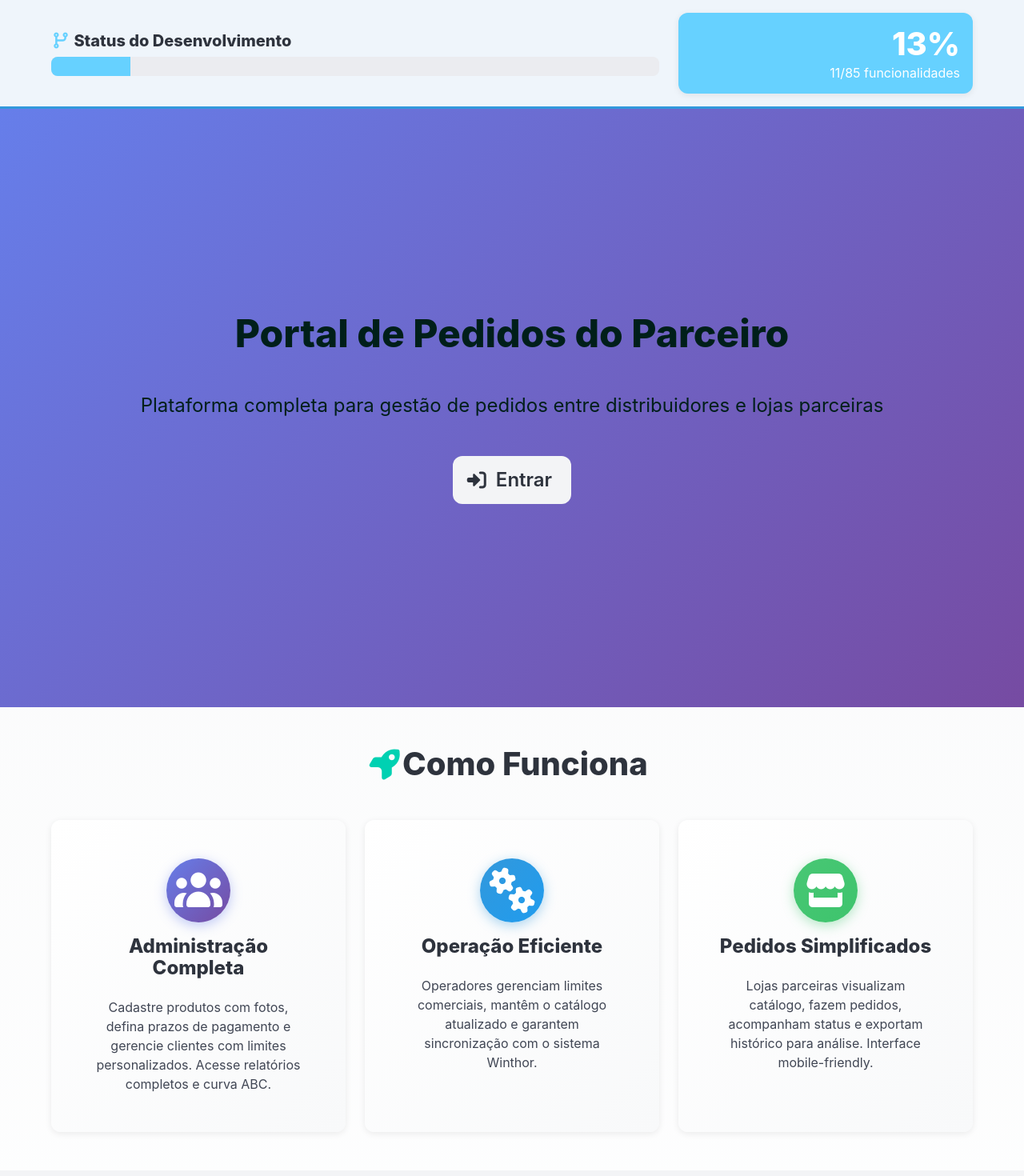
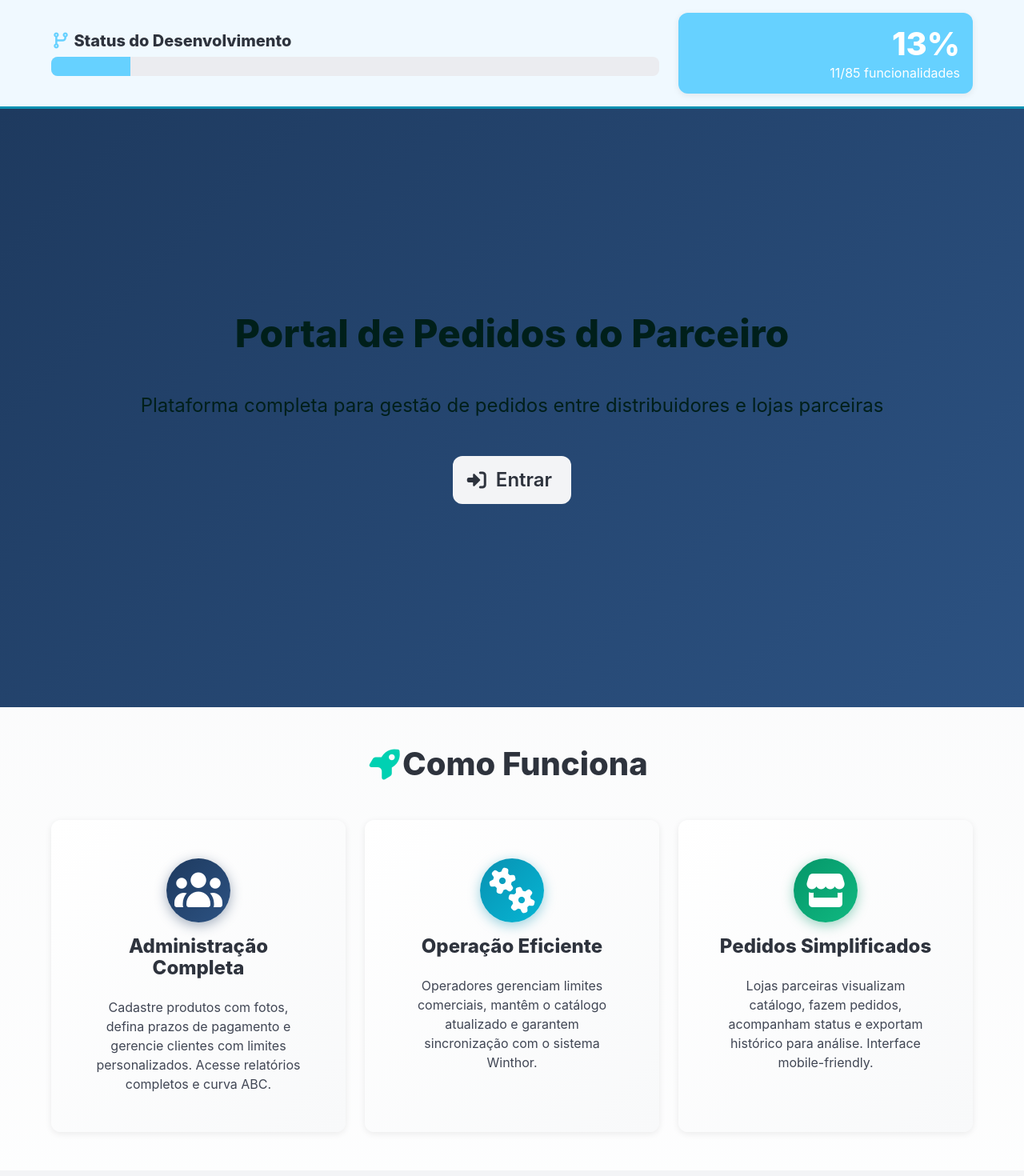
Before and after one commit to marcuslimadev/PortalDePedidosDoParceiro, a Vue app in the folder frontend/: page / in a window 1280 px wide. Shown: the top 1470 px of the page at 80% size. Built offline with nearby package versions, Linux system fonts and the light colour scheme; no server answers.

Commit message:
refactor: update color scheme to professional navy/teal palette

```diff
--- a/frontend/index.html
+++ b/frontend/index.html
@@ -5,7 +5,7 @@
     <link rel="icon" type="image/svg+xml" href="/favicon.svg" />
     <meta name="viewport" content="width=device-width, initial-scale=1.0" />
     <meta name="description" content="Plataforma completa para gestão de pedidos entre distribuidores e lojas parceiras" />
-    <meta name="theme-color" content="#667eea" />
+    <meta name="theme-color" content="#1e3a5f" />
     <title>Portal de Pedidos do Parceiro</title>
   </head>
   <body>
--- a/frontend/src/assets/styles.css
+++ b/frontend/src/assets/styles.css
@@ -29,12 +29,12 @@ html {
 }
 
 ::-webkit-scrollbar-thumb {
-  background: #667eea;
+  background: #2c5282;
   border-radius: 5px;
 }
 
 ::-webkit-scrollbar-thumb:hover {
-  background: #764ba2;
+  background: #1e3a5f;
 }
 
 /* Animations */
@@ -80,8 +80,8 @@ html {
 
 /* Input focus states */
 .input:focus, .textarea:focus, .select select:focus {
-  border-color: #667eea;
-  box-shadow: 0 0 0 0.125em rgba(102, 126, 234, 0.25);
+  border-color: #2c5282;
+  box-shadow: 0 0 0 0.125em rgba(44, 82, 130, 0.25);
 }
 
 /* Notification enhancements */
@@ -91,7 +91,7 @@ html {
 }
 
 .notification.is-primary {
-  border-left-color: #667eea;
+  border-left-color: #2c5282;
 }
 
 .notification.is-info {
--- a/frontend/src/views/HomePage.vue
+++ b/frontend/src/views/HomePage.vue
@@ -203,21 +203,21 @@ const projectProgress = ref(Math.round((completedFeatures.value / totalFeatures.
   height: 80px;
   margin: 0 auto;
   border-radius: 50%;
-  background: linear-gradient(135deg, #667eea 0%, #764ba2 100%);
+  background: linear-gradient(135deg, #1e3a5f 0%, #2c5282 100%);
   display: flex;
   align-items: center;
   justify-content: center;
-  box-shadow: 0 4px 15px rgba(102, 126, 234, 0.4);
+  box-shadow: 0 4px 15px rgba(30, 58, 95, 0.4);
 }
 
 .icon-wrapper-info {
-  background: linear-gradient(135deg, #3298dc 0%, #209cee 100%);
-  box-shadow: 0 4px 15px rgba(50, 152, 220, 0.4);
+  background: linear-gradient(135deg, #0891b2 0%, #06b6d4 100%);
+  box-shadow: 0 4px 15px rgba(8, 145, 178, 0.4);
 }
 
 .icon-wrapper-success {
-  background: linear-gradient(135deg, #48c774 0%, #3ec46d 100%);
-  box-shadow: 0 4px 15px rgba(72, 199, 116, 0.4);
+  background: linear-gradient(135deg, #059669 0%, #10b981 100%);
+  box-shadow: 0 4px 15px rgba(5, 150, 105, 0.4);
 }
 
 .box {
@@ -226,12 +226,12 @@ const projectProgress = ref(Math.round((completedFeatures.value / totalFeatures.
 }
 
 .box:hover {
-  border-left-color: #667eea;
+  border-left-color: #1e3a5f;
   box-shadow: 0 4px 12px rgba(0,0,0,0.1);
 }
 
 .hero.is-primary {
-  background: linear-gradient(135deg, #667eea 0%, #764ba2 100%);
+  background: linear-gradient(135deg, #1e3a5f 0%, #2c5282 100%);
 }
 
 .progress {
@@ -240,7 +240,7 @@ const projectProgress = ref(Math.round((completedFeatures.value / totalFeatures.
 }
 
 .has-background-info-light {
-  background-color: #eff5fb !important;
-  border-bottom: 3px solid #3298dc;
+  background-color: #f0f9ff !important;
+  border-bottom: 3px solid #0891b2;
 }
 </style>
--- a/frontend/src/views/LoginPage.vue
+++ b/frontend/src/views/LoginPage.vue
@@ -117,7 +117,7 @@ const handleLogin = async () => {
 
 <style scoped>
 .login-page {
-  background: linear-gradient(135deg, #667eea 0%, #764ba2 100%);
+  background: linear-gradient(135deg, #1e3a5f 0%, #2c5282 100%);
   min-height: 100vh;
 }
 
```
Also changed, not shown: frontend/public/favicon.svg.
